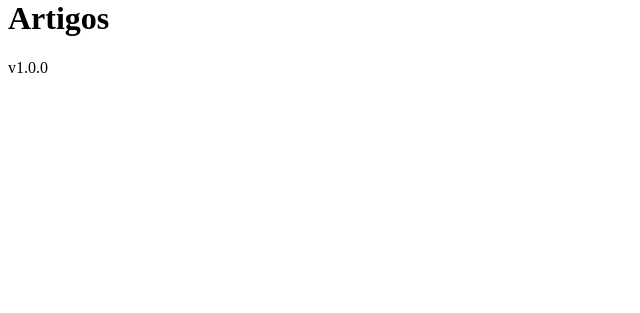
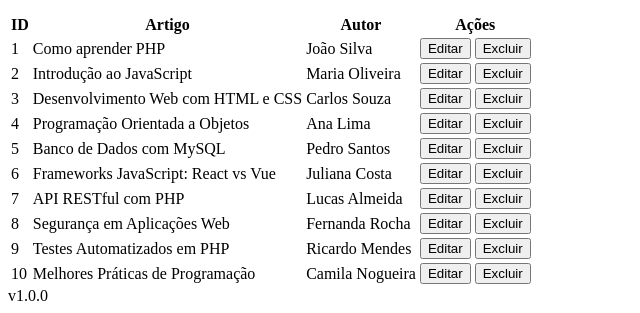
Before and after one commit to sntosz/AulaDevWeb, a PHP site: page /view/pages/artigos.php in a window 1280 px wide. Shown: the part 793-1106 px from the top of the page, without its empty margins (0-640 px from the left). Before the commit the page ends 866 px from the top, so only its background shows below. Run offline with PHP 8.4, Linux system fonts and the light colour scheme; data that the repository does not hold is empty.

Commit message:
Trabalho Thiago

```diff
--- /dev/null
+++ b/model/ArtigosModel.php
@@ -0,0 +1,58 @@
+<?php
+
+class ArtigoModel {
+
+    public $artigos = [
+        [
+            'id' => 1,
+            'artigo' => 'Como aprender PHP',
+            'autor' => 'João Silva',
+        ],
+        [
+            'id' => 2,
+            'artigo' => 'Introdução ao JavaScript',
+            'autor' => 'Maria Oliveira',
+        ],
+        [
+            'id' => 3,
+            'artigo' => 'Desenvolvimento Web com HTML e CSS',
+            'autor' => 'Carlos Souza',
+        ],
+        [
+            'id' => 4,
+            'artigo' => 'Programação Orientada a Objetos',
+            'autor' => 'Ana Lima',
+        ],
+        [
+            'id' => 5,
+            'artigo' => 'Banco de Dados com MySQL',
+            'autor' => 'Pedro Santos',
+        ],
+        [
+            'id' => 6,
+            'artigo' => 'Frameworks JavaScript: React vs Vue',
+            'autor' => 'Juliana Costa',
+        ],
+        [
+            'id' => 7,
+            'artigo' => 'API RESTful com PHP',
+            'autor' => 'Lucas Almeida',
+        ],
+        [
+            'id' => 8,
+            'artigo' => 'Segurança em Aplicações Web',
+            'autor' => 'Fernanda Rocha',
+        ],
+        [
+            'id' => 9,
+            'artigo' => 'Testes Automatizados em PHP',
+            'autor' => 'Ricardo Mendes',
+        ],
+        [
+            'id' => 10,
+            'artigo' => 'Melhores Práticas de Programação',
+            'autor' => 'Camila Nogueira',
+        ],
+    ];
+
+}
--- a/view/assets/css/reset.css
+++ b/view/assets/css/reset.css
@@ -128,8 +128,3 @@ q:after {
     content: '';
     content: none;
 }
-
-table {
-    border-collapse: collapse;
-    border-spacing: 0;
-}
--- a/view/pages/artigos.php
+++ b/view/pages/artigos.php
@@ -1,15 +1,49 @@
 <?php
+require_once __DIR__ . '\..\../model/ArtigosModel.php';
+$ArtigosModel = new ArtigoModel();
+$artigos = $ArtigosModel->artigos;
 //require_once __DIR__ . '\..\components\head.php';
 require_once '../components/head.php';
 ?>
 <body class="content">
     <?php require_once '../components/navbar.php'; ?>
     <?php require_once '../components/sidebar.php'; ?>
+<main class="content-grid">
 
-    <main class="content-grid">
-        <h1>Artigos</h1>
-    </main>
+    <div class="popup-overlay" id="popupOverlay"></div>
+    <div class="popup" id="popup">
+        <div style="width:100%; display: flex; justify-content: flex-end;">
+            <div id="exit-btn" onclick="fecharPopup()">
+                <img id="exit" src="../assets/img/exit.svg" alt="Fechar popup svg">
+            </div>
+        </div>
+    </div>
+    <table>
+        <thead>
+            <tr>
+                <th>ID</th>
+                <th>Artigo</th>
+                <th>Autor</th>
+                <th>Ações</th>
+            </tr>
+        </thead>
+        <tbody>
+            <?php
+            foreach ($artigos as $artigo): ?>
+            <tr>
+                <td><?php echo $artigo['id']; ?></td>
+                <td><?php echo $artigo['artigo']; ?></td>
+                <td><?php echo $artigo['autor']; ?></td>
+                <td>
+                    <button onclick="mostrarPopup()" class="button">Editar</button>
+                    <button class="button">Excluir</button>
+                </td>
+            </tr>
+            <?php endforeach; ?>
+        </tbody>
+    </table>
 
+</main>
     <?php require_once '../components/footer.php'; ?>
 
     <script src="<?= VARIAVEIS['DIR_JS'] ?>main.js"></script>
--- a/view/pages/categorias.php
+++ b/view/pages/categorias.php
@@ -3,9 +3,8 @@
     <?php require_once __DIR__ . '\..\components\navbar.php'; ?>
     <?php require_once __DIR__ . '\..\components\sidebar.php'; ?>
 
-    <main class="content-grid">
-        <h1>Categoria</h1>
-    </main>
+<main class="content-grid">
+</main>
 
     <?php require_once __DIR__ . '\..\components\footer.php'; ?>
 
```
Also changed, not shown: model/UsuarioModel.php (+34 -34 lines), view/assets/css/components/Popup.css (added, +43 -0 lines), view/assets/css/components/input.css (added, +14 -0 lines), view/assets/css/style.css (+36 -0 lines), view/assets/js/main.js (+13 -2 lines), view/pages/usuarios.php (+36 -35 lines), view/assets/img/exit.svg (added).
